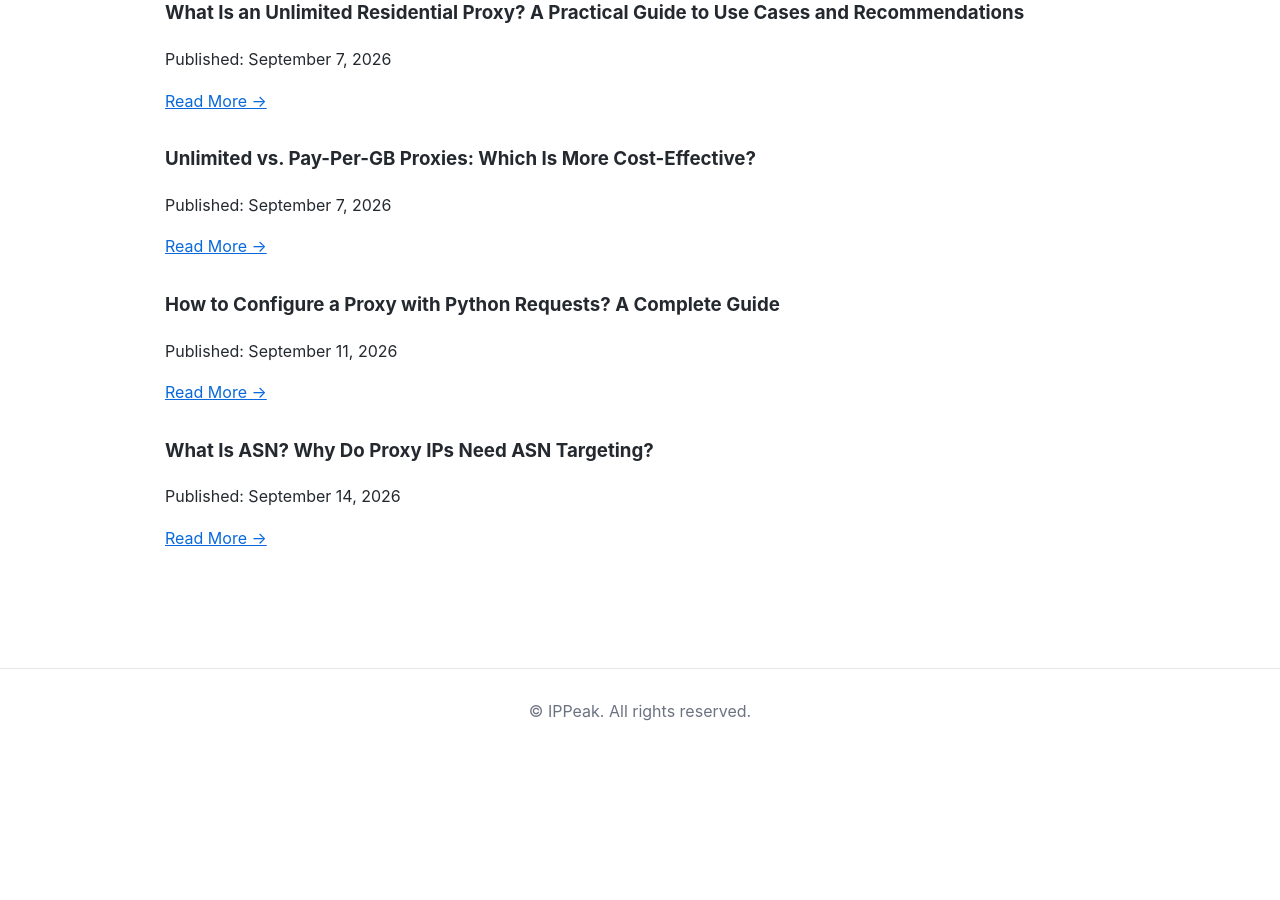
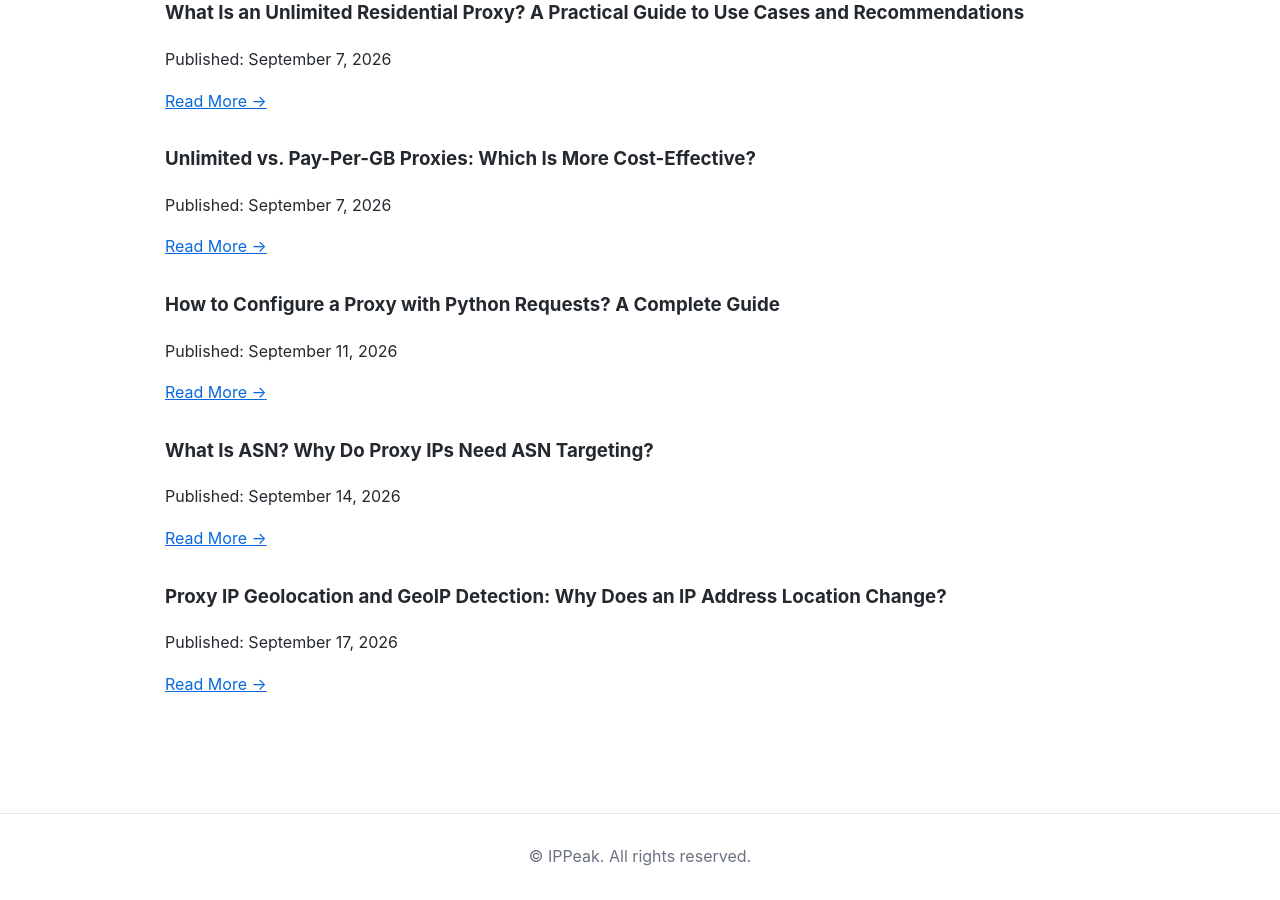
Before and after one commit to IPPeak/IPPeak-Residential-Proxy, a Jekyll site: the page built from docs/blog/articles.md, in a window 1280 px wide and 900 px high, scrolled down 1014 px. Built offline with Jekyll 4.4.1, drawn with Linux system fonts in a browser that asks for light colours; before the commit the page ends 1768 px from its top, so only the background shows below that.

Commit message:
Update articles.md

```diff
--- a/docs/blog/articles.md
+++ b/docs/blog/articles.md
@@ -58,3 +58,9 @@ Published: September 11, 2026
 Published: September 14, 2026
 
 [Read More →](What-Is-ASN.html)
+
+### Proxy IP Geolocation and GeoIP Detection: Why Does an IP Address Location Change?
+
+Published: September 17, 2026
+
+[Read More →](Proxy-IP-Geolocation-and-GeoIP-Detection.html)
```
